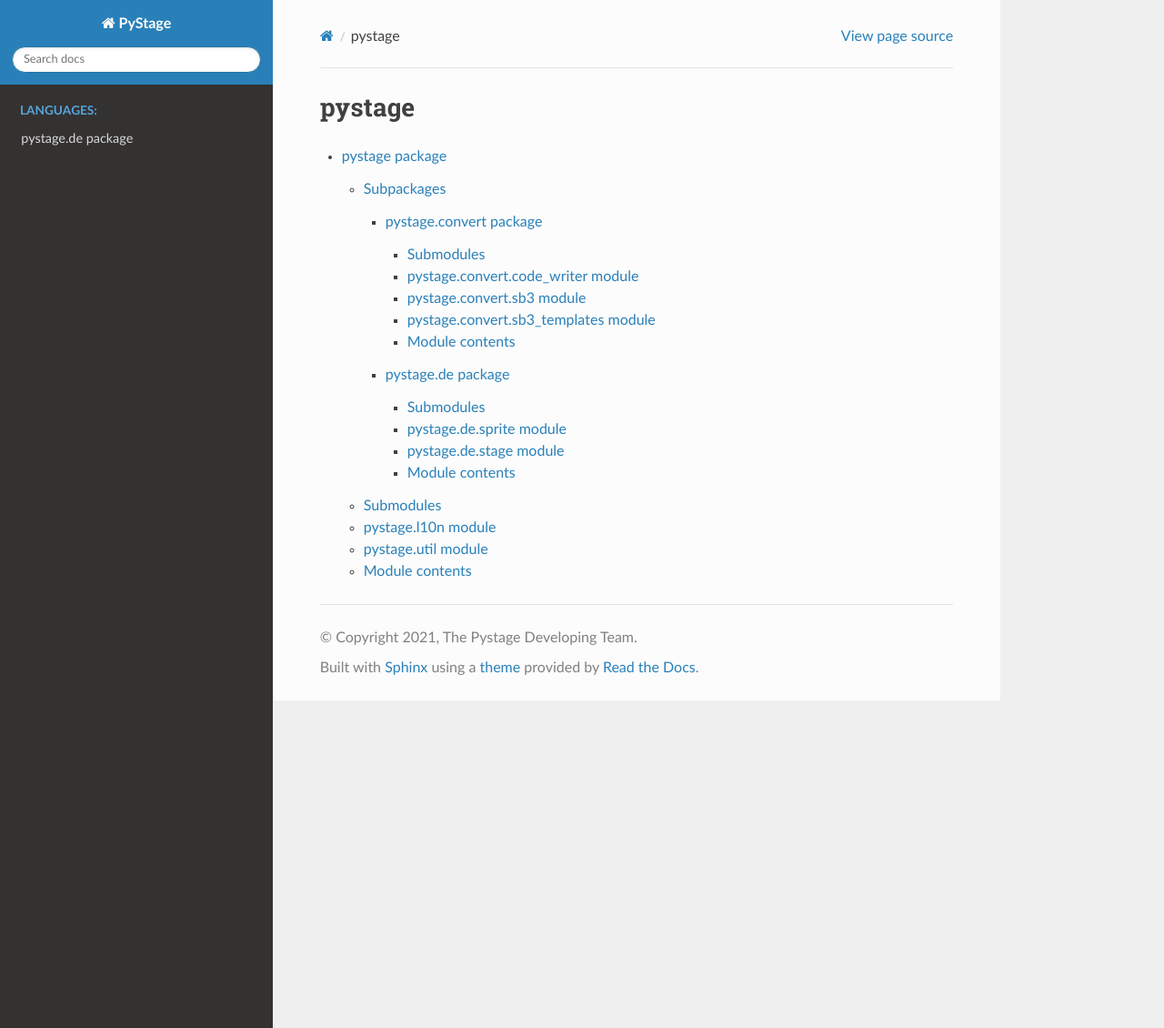
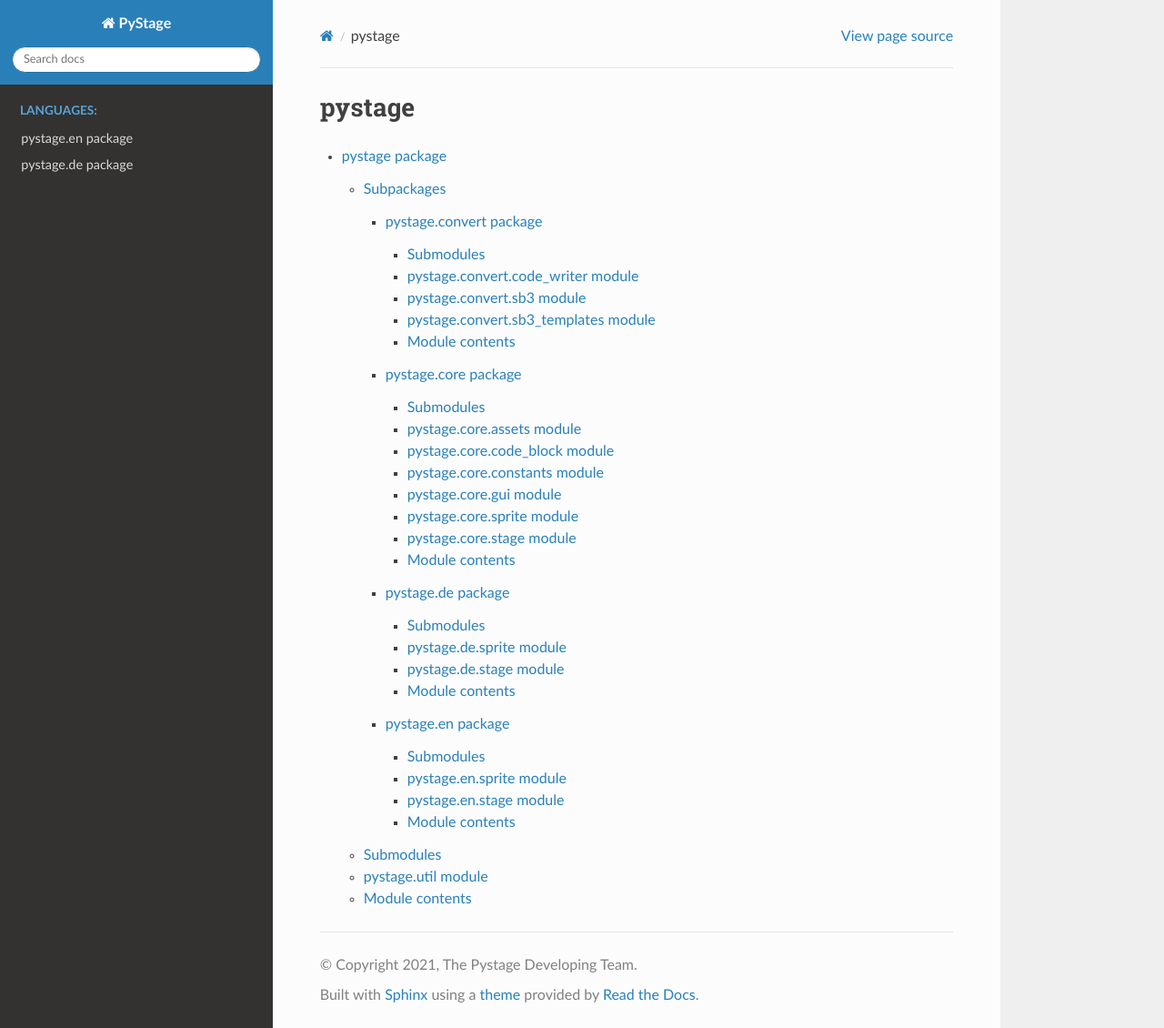
Before and after one commit to pystage/pystage, a Sphinx documentation site: the page built from docs/source/modules.rst, in a window 1280 px wide and 1130 px high. Shown: the whole window at 91% size. Built offline with Sphinx 7.4.7 and the Read the Docs theme 2.0.0, drawn with Linux system fonts in a browser that asks for light colours; pages that are not in the unit, such as notebooks, are missing from menus.

Commit message:
Rebuild doc rst.

```diff
--- /dev/null
+++ b/docs/source/pystage.core.rst
@@ -0,0 +1,61 @@
+pystage.core package
+====================
+
+Submodules
+----------
+
+pystage.core.assets module
+--------------------------
+
+.. automodule:: pystage.core.assets
+   :members:
+   :undoc-members:
+   :show-inheritance:
+
+pystage.core.code\_block module
+-------------------------------
+
+.. automodule:: pystage.core.code_block
+   :members:
+   :undoc-members:
+   :show-inheritance:
+
+pystage.core.constants module
+-----------------------------
+
+.. automodule:: pystage.core.constants
+   :members:
+   :undoc-members:
+   :show-inheritance:
+
+pystage.core.gui module
+-----------------------
+
+.. automodule:: pystage.core.gui
+   :members:
+   :undoc-members:
+   :show-inheritance:
+
+pystage.core.sprite module
+--------------------------
+
+.. automodule:: pystage.core.sprite
+   :members:
+   :undoc-members:
+   :show-inheritance:
+
+pystage.core.stage module
+-------------------------
+
+.. automodule:: pystage.core.stage
+   :members:
+   :undoc-members:
+   :show-inheritance:
+
+Module contents
+---------------
+
+.. automodule:: pystage.core
+   :members:
+   :undoc-members:
+   :show-inheritance:
--- /dev/null
+++ b/docs/source/pystage.en.rst
@@ -0,0 +1,29 @@
+pystage.en package
+==================
+
+Submodules
+----------
+
+pystage.en.sprite module
+------------------------
+
+.. automodule:: pystage.en.sprite
+   :members:
+   :undoc-members:
+   :show-inheritance:
+
+pystage.en.stage module
+-----------------------
+
+.. automodule:: pystage.en.stage
+   :members:
+   :undoc-members:
+   :show-inheritance:
+
+Module contents
+---------------
+
+.. automodule:: pystage.en
+   :members:
+   :undoc-members:
+   :show-inheritance:
--- a/docs/source/pystage.rst
+++ b/docs/source/pystage.rst
@@ -11,17 +11,10 @@
    pystage.core
    pystage.de
    pystage.en
+   pystage.l10n
 
 Submodules
 ----------
-
-pystage.l10n module
--------------------
-
-.. automodule:: pystage.l10n
-   :members:
-   :undoc-members:
-   :show-inheritance:
 
 pystage.util module
 -------------------
```
Also changed, not shown: 1 other file.
